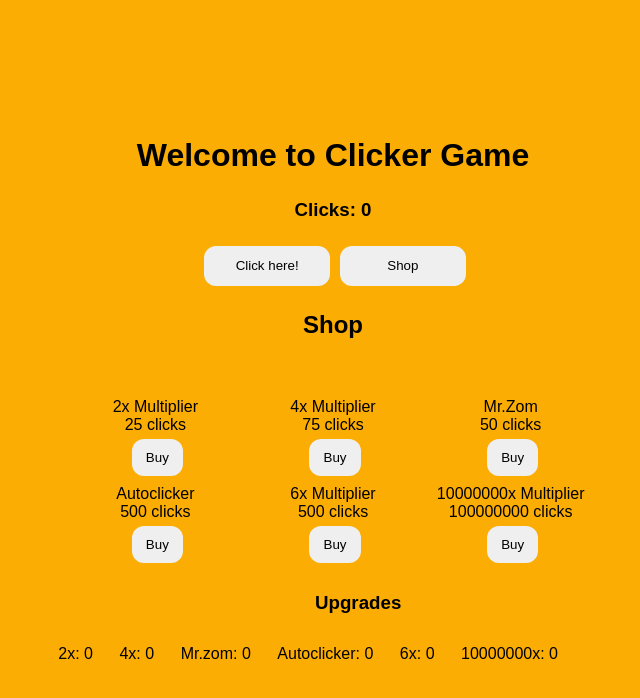
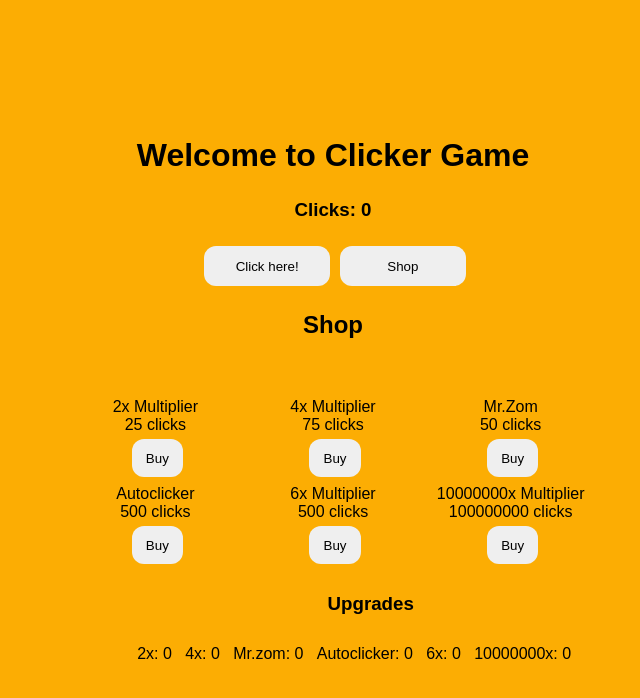
Before and after one commit to Vipershroom/clicker-game-react, a React (Create React App) app: page / in a window 1280 px wide. Both pictures are taken after a click on the button "Shop". Shown: the top 698 px of the page, without its empty margins (307-947 px from the left). Built offline with nearby package versions, Linux system fonts and the light colour scheme.

Commit message:
Again, don't hire me as a graphic designer :)

```diff
--- a/src/Components/styles/Upgrade.scss
+++ b/src/Components/styles/Upgrade.scss
@@ -3,14 +3,14 @@
 .wrapper {
     margin-top: 10%;
     text-align: center;
-    margin-left: 10%;
+    margin-left: 15%;
 
     .upgrade-list {
             margin-top: 7%;
             display: flex;
             justify-content: end;
             list-style: none;
-            padding-left: 25%;
+            padding-left: 60%;
 
             li {
                 margin-right: 7.8%;
```
